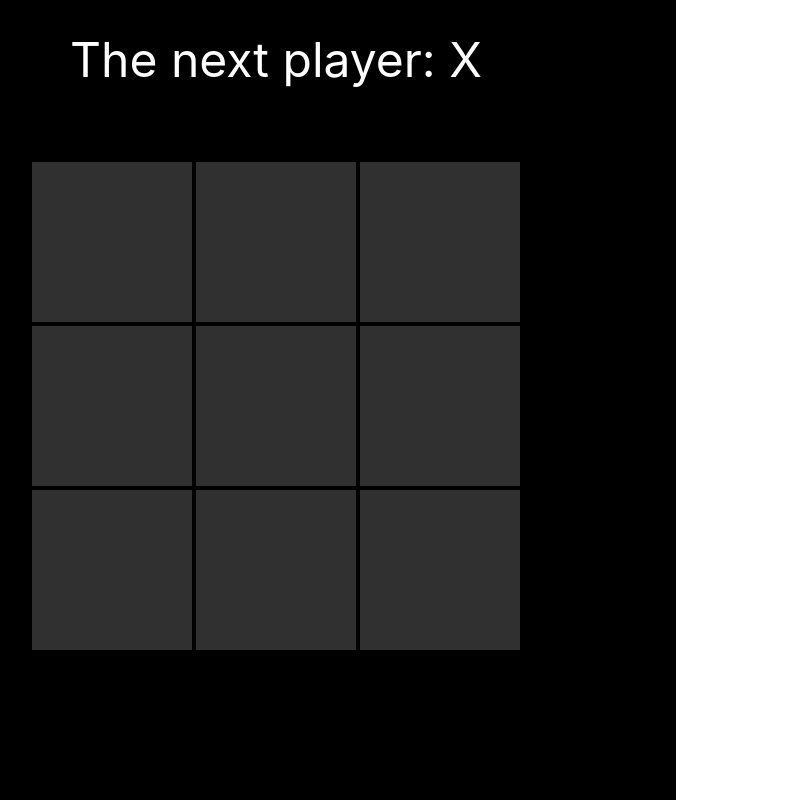
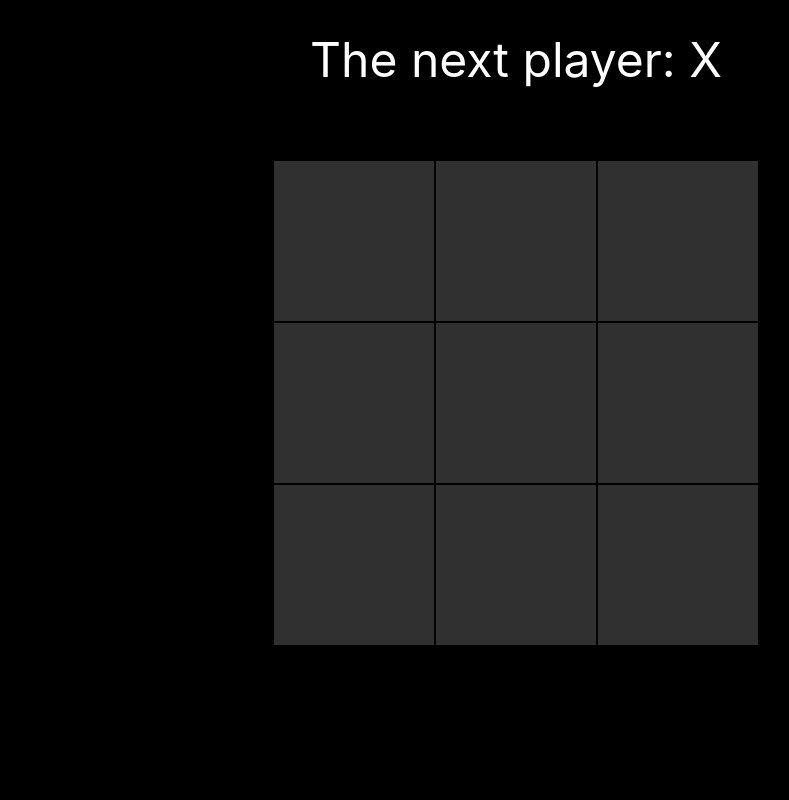
Before and after one commit to arifoyong/tic-tac-toe, a React (Create React App) app: page / in a window 1280 px wide. Shown: the top 800 px of the page, without its empty margins (124-913 px from the left). Built offline with nearby package versions, Linux system fonts and the light colour scheme.

Commit message:
Change color based on player

```diff
--- a/src/App.js
+++ b/src/App.js
@@ -1,5 +1,4 @@
 import React, { Component } from 'react';
-//import logo from './logo.svg';
 import './App.css';
 import Board from './components/board';
 
--- a/src/components/board.css
+++ b/src/components/board.css
@@ -1,7 +1,7 @@
 .game {
     background: black;
-    width: 100vmin;
-    height: 100vmax;
+    width: 100vw;
+    height: 100vh;
   }
 
 .status {
@@ -23,3 +23,11 @@
       margin-bottom: 40px;
     }
   }
+
+  /* @media screen and (orientation: landscape) {
+    .game {
+        width: 100vh;
+        height: 100vw;
+        background: #999;
+      }
+  } */
--- a/src/components/square.css
+++ b/src/components/square.css
@@ -2,12 +2,19 @@
   width: 100px;
   height: 100px;
   padding: 5px;
+  margin: 10px;
   background: #303030;
-  border: black solid 1px;
-  color: white;
-  font-size: 50px;
+  border:#303030 1px;
+  font-size: 80px;
   text-align: center;
-  margin: 10px;
+}
+
+.valueIsX {
+  color: yellow;
+}
+
+.valueIsO {
+  color: fuchsia;
 }
 
 @media screen and (min-width: 768px) {
--- a/src/components/square.js
+++ b/src/components/square.js
@@ -2,10 +2,24 @@ import React, { Component } from 'react';
 import './square.css';
 
 class Square extends Component {
-     render() {
+    constructor(props) {
+        super(props);
+        this.handlePlayer = this.handlePlayer.bind(this);
+    }
+
+    handlePlayer(value) {
+        const valueIs = "valueIs" + value;
+        if (value === 'X') {
+            return <span className={valueIs}>{value}</span>
+        }
+
+        return <span className={valueIs}>{value}</span>
+    }
+
+    render() {
         return (
             <td className="square" onClick={this.props.onClick}>
-                {this.props.value}
+                {this.handlePlayer(this.props.value)}
             </td>
         );
     }
```
